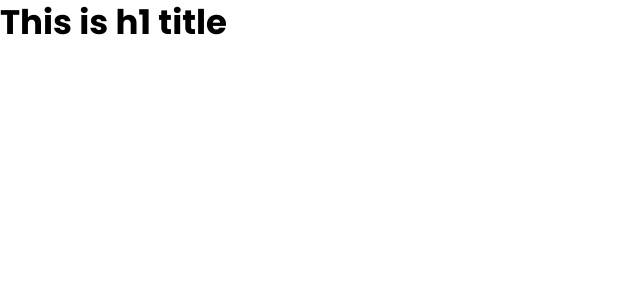
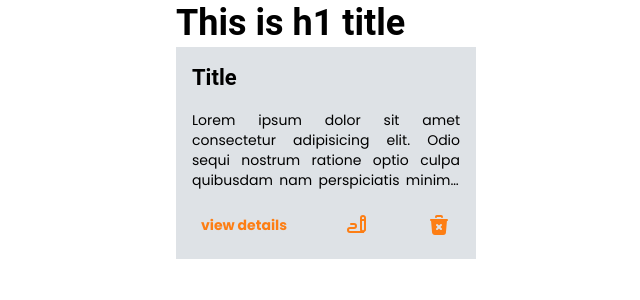
Before and after one commit to vida-khalili/goal-manager-typescript, a React (Vite) app: page / in a window 1280 px wide. Shown: the top 300 px of the page, without its empty margins (0-640 px from the left). Built offline with nearby package versions, Linux system fonts and the light colour scheme.

Commit message:
added goalcard component

```diff
--- a/package.json
+++ b/package.json
@@ -12,6 +12,7 @@
   "dependencies": {
     "@mantine/core": "^7.5.2",
     "@mantine/hooks": "^7.5.2",
+    "@tabler/icons-react": "^2.47.0",
     "react": "^18.2.0",
     "react-dom": "^18.2.0"
   },
--- a/src/App.tsx
+++ b/src/App.tsx
@@ -1,5 +1,11 @@
-import { Title } from "@mantine/core";
+import { Container, Title } from "@mantine/core";
+import GoalCard from "./components/GoalCard/GoalCard";
 
 export default function App() {
-  return <Title order={1}>This is h1 title</Title>;
+  return (
+    <Container>
+      <Title order={1}>This is h1 title</Title>
+      <GoalCard />
+    </Container>
+  );
 }
--- /dev/null
+++ b/src/components/CardButton/CardButton.tsx
@@ -0,0 +1,12 @@
+import { Button } from "@mantine/core";
+import { ReactElement } from "react";
+
+const CardButton = ({ children }: { children: string | ReactElement }) => {
+  return (
+    <Button variant="subtle" px={8}>
+      {children}
+    </Button>
+  );
+};
+
+export default CardButton;
--- /dev/null
+++ b/src/components/GoalCard/GoalCard.tsx
@@ -0,0 +1,29 @@
+import { Stack, Title, Group, Text } from "@mantine/core";
+import { IconTrashXFilled } from "@tabler/icons-react";
+import { IconWriting } from "@tabler/icons-react";
+import CardButton from "../CardButton/CardButton";
+
+const GoalCard = () => {
+  return (
+    <Stack w={300} bg={"#DEE2E6"} p={16}>
+      <Title order={3}>Title</Title>
+      <Text lineClamp={4} ta={"justify"} size="sm">
+        Lorem ipsum dolor sit amet consectetur adipisicing elit. Odio sequi
+        nostrum ratione optio culpa quibusdam nam perspiciatis minima officia,
+        velit doloribus iusto aspernatur repellendus, eaque blanditiis delectus
+        assumenda dolor eos.
+      </Text>
+      <Group justify="space-between">
+        <CardButton>view details</CardButton>
+        <CardButton>
+          <IconWriting />
+        </CardButton>
+        <CardButton>
+          <IconTrashXFilled />
+        </CardButton>
+      </Group>
+    </Stack>
+  );
+};
+
+export default GoalCard;
--- /dev/null
+++ b/src/lib/theme.ts
@@ -0,0 +1,18 @@
+import { createTheme, rem } from "@mantine/core";
+
+const theme = createTheme({
+  primaryColor: "orange",
+  fontFamily: "Poppins, sans-serif",
+  shadows: {
+    md: "1px 1px 3px rgba(0, 0, 0, .25)",
+    xl: "5px 5px 3px rgba(0, 0, 0, .25)",
+  },
+  headings: {
+    fontFamily: "Roboto, sans-serif",
+    sizes: {
+      h1: { fontSize: rem(36) },
+    },
+  },
+});
+
+export default theme;
--- a/src/main.tsx
+++ b/src/main.tsx
@@ -6,11 +6,7 @@ import "./styles/typography.css";
 // import "./styles/index.css";
 import { createTheme, MantineProvider } from "@mantine/core";
 import "@mantine/core/styles.css";
-
-const theme = createTheme({
-  fontFamily: "Poppins, sans-serif",
-  primaryColor: "cyan",
-});
+import theme from "./lib/theme.ts";
 
 ReactDOM.createRoot(document.getElementById("root")!).render(
   <React.StrictMode>
```
Also changed, not shown: 1 other file (tests, documents, lock files or other folders).
